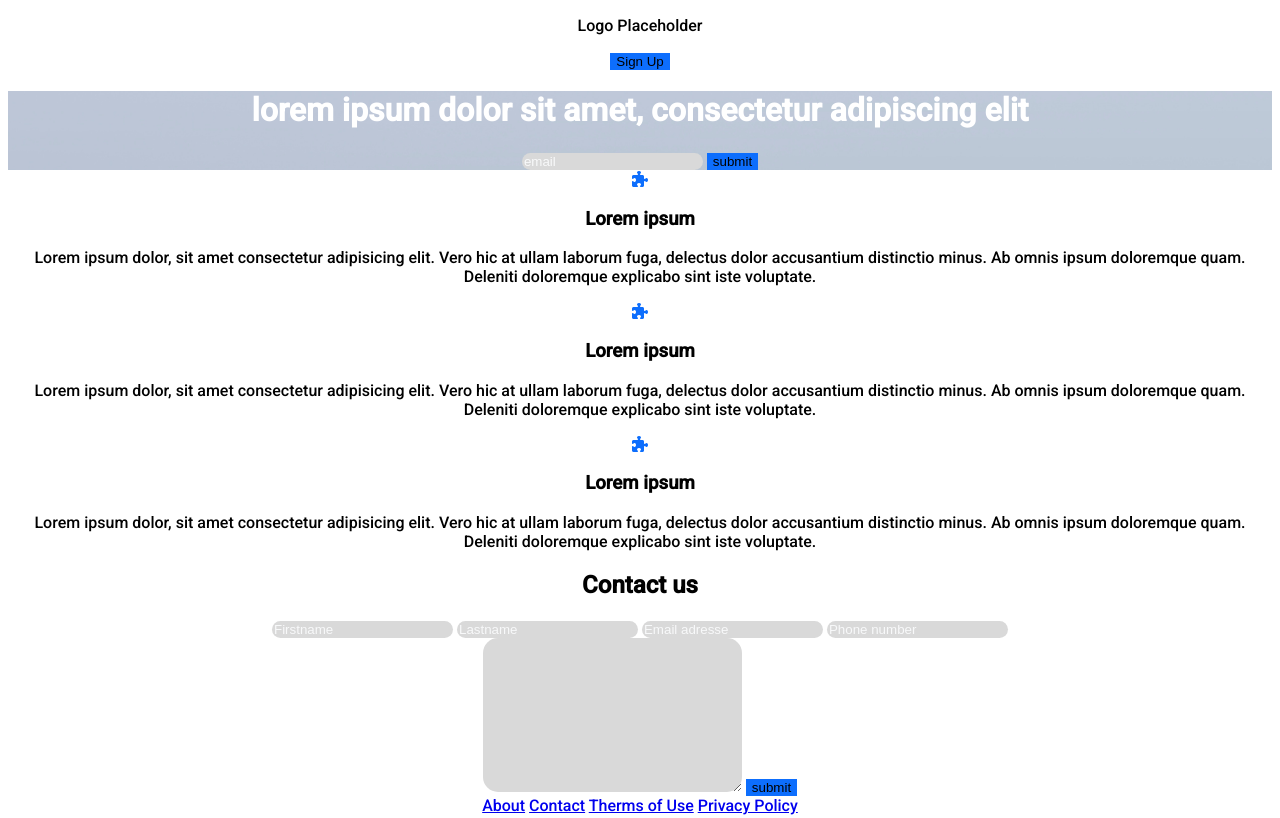
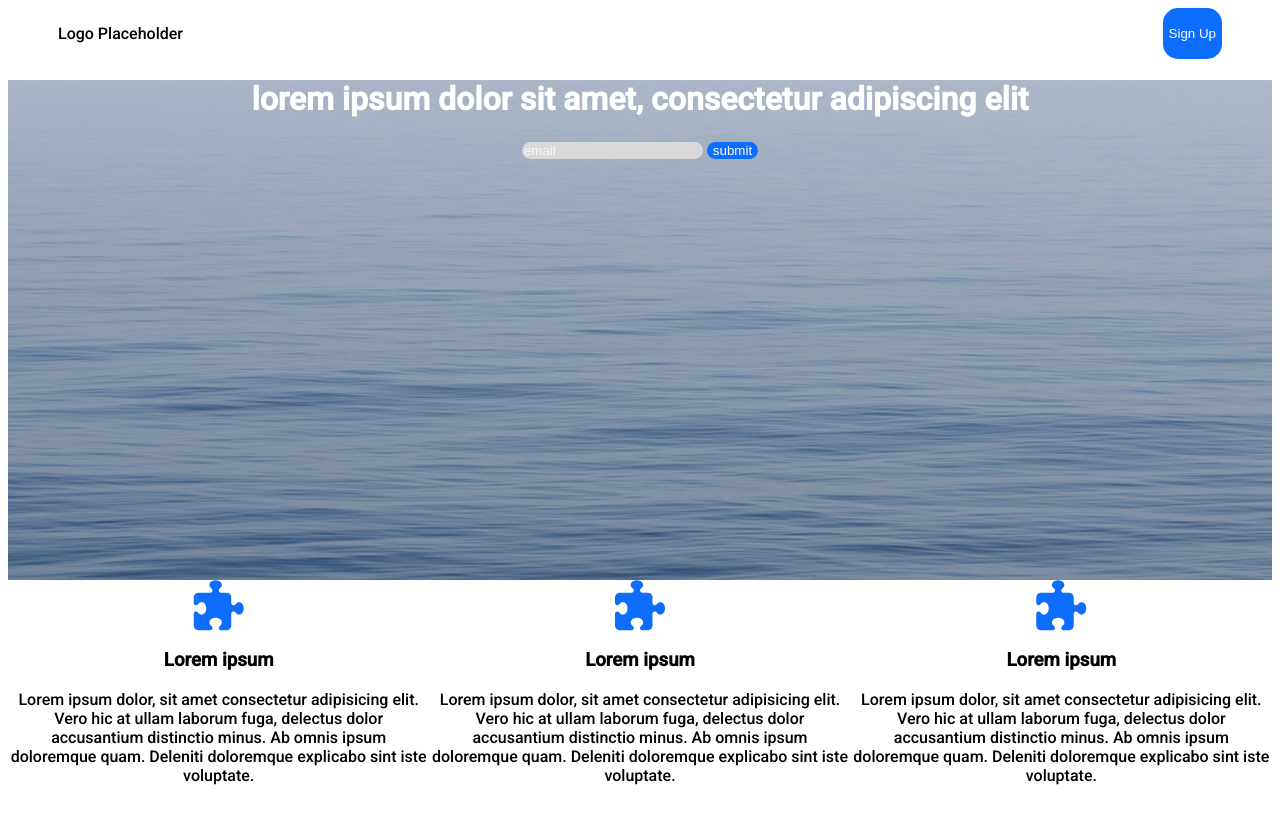
Before and after one commit to AlexGrimpeur/integration_maquette_figma_popschool_1, a plain HTML site: page index.html in a window 1280 px wide. Shown: the top 818 px of the page. Drawn offline with Linux system fonts and the light colour scheme.

Commit message:
parametrage de scss done

```diff
--- a/index.html
+++ b/index.html
@@ -4,57 +4,57 @@
     <meta charset="UTF-8">
     <meta http-equiv="X-UA-Compatible" content="IE=edge">
     <meta name="viewport" content="width=device-width, initial-scale=1.0">
-    <link rel="stylesheet" href="style.css">
+    <link rel="stylesheet" href="/css/main.css">
     <link rel="stylesheet" href="https://cdnjs.cloudflare.com/ajax/libs/font-awesome/6.2.1/css/all.min.css" integrity="sha512-MV7K8+y+gLIBoVD59lQIYicR65iaqukzvf/nwasF0nqhPay5w/9lJmVM2hMDcnK1OnMGCdVK+iQrJ7lzPJQd1w==" crossorigin="anonymous" referrerpolicy="no-referrer" />
-    <title>Intégration figma1</title>
+    <title>Intégration figma</title>
 </head>
-<body class="">
-    <nav class="">
-        <p>Logo Placeholder</p>
-        <button>Sign Up</button>
+<body class="body">
+    <nav class="header__nav">
+        <p class="header__nav-p">Logo Placeholder</p>
+        <button class="header__nav-button">Sign Up</button>
     </nav>
-    <header class="">
-        <h1>lorem ipsum dolor sit amet,
+    <header class="header">
+        <h1 class="header_h1">lorem ipsum dolor sit amet,
             consectetur adipiscing elit</h1>
-        <form action="#" method="post" name="email_registration">
+        <form class="header__form" action="#" method="post" name="email_registration">
             <input type="email" name="emailInput" id="emailInput" placeholder="email">
             <button>submit</button>
         </form>
     </header>
-    <main>
-        <div class="">
-            <article>
+    <main class="main">
+        <div class="main__article">
+            <article class="main__article1">
                 <i class="fa-solid fa-puzzle-piece"></i>
                 <h3>Lorem ipsum</h3>
                 <p>Lorem ipsum dolor, sit amet consectetur adipisicing elit. Vero hic at ullam laborum fuga, delectus dolor accusantium distinctio minus. Ab omnis ipsum doloremque quam. Deleniti doloremque explicabo sint iste voluptate.</p>
             </article>
-            <article>
+            <article class="main__article2">
                 <i class="fa-solid fa-puzzle-piece"></i>
                 <h3>Lorem ipsum</h3>
                 <p>Lorem ipsum dolor, sit amet consectetur adipisicing elit. Vero hic at ullam laborum fuga, delectus dolor accusantium distinctio minus. Ab omnis ipsum doloremque quam. Deleniti doloremque explicabo sint iste voluptate.</p>
             </article>
-            <article>
+            <article class="main__article3">
                 <i class="fa-solid fa-puzzle-piece"></i>
                 <h3>Lorem ipsum</h3>
                 <p>Lorem ipsum dolor, sit amet consectetur adipisicing elit. Vero hic at ullam laborum fuga, delectus dolor accusantium distinctio minus. Ab omnis ipsum doloremque quam. Deleniti doloremque explicabo sint iste voluptate.</p>
             </article>
         </div>
-        <section>
+        <section class="main__section">
             <h2>Contact us</h2>
-            <form action="#" method="post" name="contact">
-                <div class="">
-                    <input type="text" placeholder="Firstname">
-                    <input type="text" placeholder="Lastname">
-                    <input type="email" placeholder="Email adresse">
-                    <input type="tel" placeholder="Phone number">
+            <form class="main__section__form" action="#" method="post" name="contact">
+                <div class="main__section__form-bloc1">
+                    <input class="main__section__form-bloc1 first" type="text" placeholder="Firstname">
+                    <input class="main__section__form-bloc1 last" type="text" placeholder="Lastname">
+                    <input class="main__section__form-bloc1 email" type="email" placeholder="Email adresse">
+                    <input class="main__section__form-bloc1 phone" type="tel" placeholder="Phone number">
                 </div>
                     <textarea name="text" id="" cols="30" rows="10"></textarea>
-                    <button class="" type="submit">submit</button>
+                    <button class="-" type="submit">submit</button>
             </form>
         </section>
     </main>
-    <footer>
-        <nav>
+    <footer class="footer">
+        <nav class="nav__footer">
             <a href="#">About</a>
             <a href="#">Contact</a>
             <a href="#">Therms of Use</a>
--- a/scss/header.scss
+++ /dev/null
@@ -1,9 +0,0 @@
-@import url('https://fonts.googleapis.com/css2?family=Roboto:wght@300;500&display=swap');
-
-header {
-    background-image: url(./bg_maquette_figma.jpg);
-    background-position: center;
-    background-repeat: no-repeat;
-    color: #FFFFFF;
-    height: 500px;
-}
--- a/scss/index.scss
+++ /dev/null
@@ -1,45 +0,0 @@
-
-
-
-body {
-
-    font-family: 'Roboto';
-    text-align: justify;
-    text-align: center;
-
-    @import url('./header.scss');
-    // style du header
-    // header {
-    //     background-image: url(./bg_maquette_figma.jpg);
-    //     background-position: center;
-    //     background-repeat: no-repeat;
-    //     color: #FFFFFF;
-    //     height: 500px;
-    // }
-
-    // style des bouton
-    button {
-        border: unset;
-        background-color: #0D6EFD;
-        color:#FFFFFF;
-    }
-
-    // style des icons puzzle
-    i {
-        color: #0D6EFD;
-    }
-
-
-    // style des input
-    input , textarea {
-        background-color: #D9D9D9;
-        border: unset;
-        border-radius: 15px;
-
-        // & placeholder = + l'attribut placeholder du selecteur précedent
-        &::placeholder {
-        color: #F8F9FA;
-
-        }
-    }
-}
--- /dev/null
+++ b/scss/layout/_base.scss
@@ -0,0 +1,31 @@
+@import url('https://fonts.googleapis.com/css2?family=Roboto:wght@300;500&display=swap');
+
+$color1 : #0D6EFD;
+$color2 : #D9D9D9;
+$color3 : #FFFFFF;
+$color4 : #F8F9FA;
+
+.body {
+    font-family: 'Roboto';
+    text-align: center;
+}
+
+// style des input
+input , textarea {
+    background-color: $color2;
+    border: unset;
+    border-radius: 15px;
+
+    // & placeholder = + l'attribut placeholder du selecteur précedent
+    &::placeholder {
+    color: $color4;
+    }
+}
+
+// style des bouton
+button {
+    border: unset;
+    background-color: $color1;
+    color: $color3;
+    border-radius: 15px;
+}
--- /dev/null
+++ b/scss/layout/_header.scss
@@ -0,0 +1,23 @@
+.header {
+    // image de fond & hauteur du bloc
+    background-image: url('/ressources/bg_maquette_figma.jpg');
+    background-position: center;
+    background-repeat: no-repeat;
+    height: 500px;
+
+    color: #FFFFFF;
+    justify-content: center;
+    text-align: center;
+
+    position: relative;
+
+    .header_form {
+        // display: flex;
+        // justify-content: center;
+        // align-items: flex-end;
+        position: absolute;
+        top: 50%;
+        left: 50%;
+        transform: translate( -50%, -50%);
+    }
+}
--- /dev/null
+++ b/scss/layout/_nav.scss
@@ -0,0 +1,12 @@
+.header__nav {
+    display: flex;
+    justify-content: space-between;
+    margin-left: 50px;
+    margin-right: 50px;
+
+    .header__nav-p {
+    }
+
+    .header__nav-button {
+    }
+}
--- /dev/null
+++ b/scss/layout/_section.scss
@@ -0,0 +1,21 @@
+.main__article {
+    display: flex;
+    flex-direction: row;
+
+    .fa-solid {
+        color: $color1;
+        font-size: 50px;
+
+    }
+
+}
+
+.main__section__form-bloc1 {
+    // position: relative;
+    width: 100%;
+
+    .main__section__form-bloc1 {
+        // position: absolute;
+
+    }
+}
--- /dev/null
+++ b/scss/main.scss
@@ -0,0 +1,4 @@
+@import 'layout/base';
+@import 'layout/nav';
+@import 'layout/header';
+@import 'layout/section';
--- a/style.scss
+++ /dev/null
@@ -1,39 +0,0 @@
-@import url('https://fonts.googleapis.com/css2?family=Roboto:wght@300;500&display=swap');
-
-body {
-
-    font-family: 'Roboto';
-    text-align: justify;
-    text-align: center;
-
-    // style du header
-    header {
-        background-image: url(./bg_maquette_figma.jpg);
-        background-size: cover;
-        color: #FFFFFF;
-    }
-
-    // style des bouton
-    button {
-        border: unset;
-        background-color: #0D6EFD;
-    }
-
-    // style des icons puzzle
-    i {
-        color: #0D6EFD;
-    }
-
-
-    // style des input
-    input , textarea {
-        background-color: #D9D9D9;
-        border: unset;
-        border-radius: 15px;
-
-        &::placeholder {
-        color: #F8F9FA;
-
-        }
-    }
-}
```
Also changed, not shown: bg_maquette_figma.jpg (deleted), css/main.css (added), css/style.css (deleted), scss/layout/_footer.scss (added), style.css (deleted), 5 other files.
